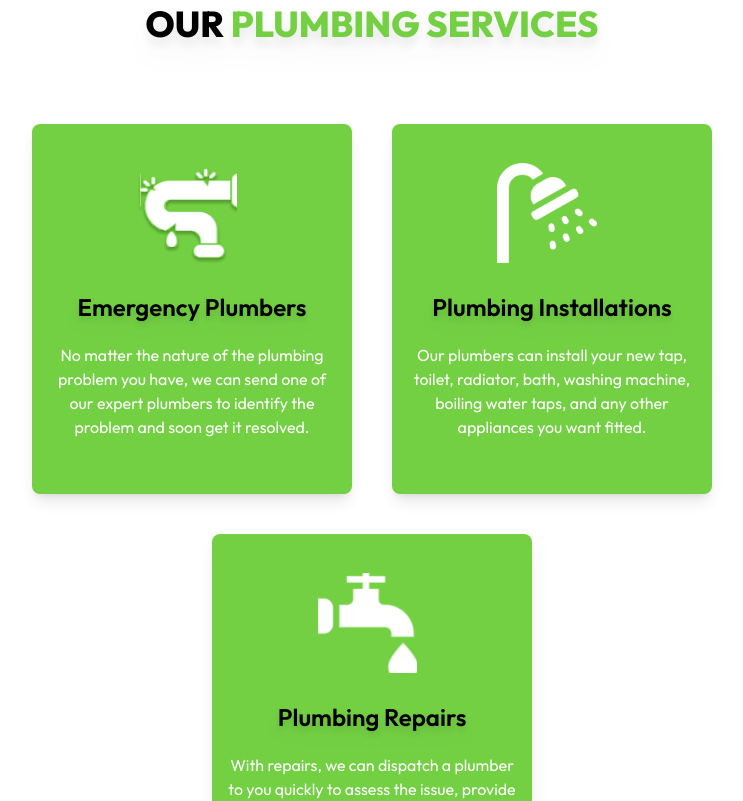
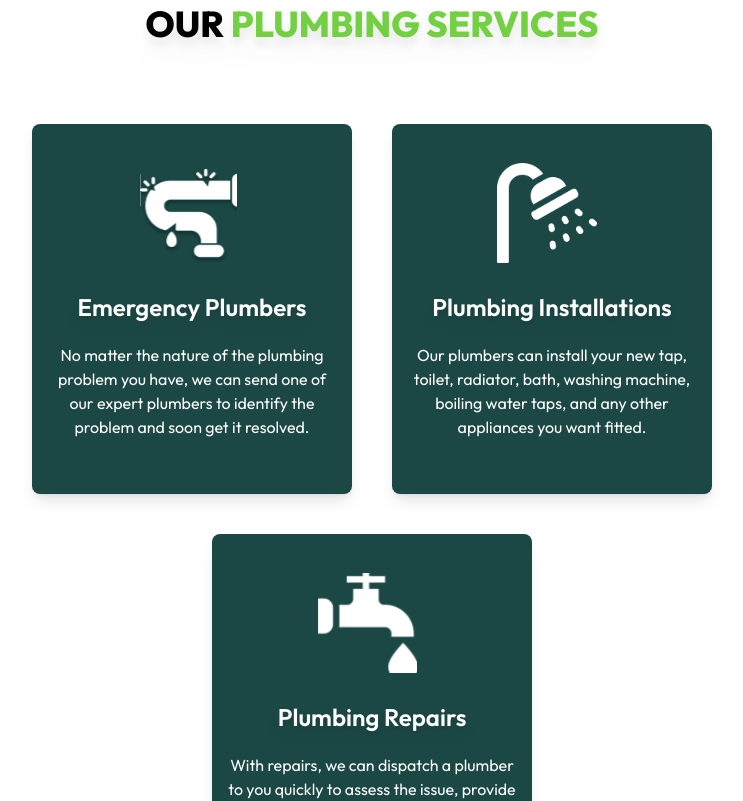
Before and after one commit to ahmedashfaq850/Plumbing-website, a Next.js app: page /plumbing in a window 1280 px wide. Shown: the part 1000-1801 px from the top of the page, without its empty margins (268-1011 px from the left). Built offline with nearby package versions, Linux system fonts and the light colour scheme.

Commit message:
changed color of plumbing services

```diff
--- a/components/PlumbingServices.jsx
+++ b/components/PlumbingServices.jsx
@@ -20,25 +20,34 @@ const services = [
 ]
 const PlumbingServices = () => {
   return (
-    <div className='p-12'>
-        <Heading afterOurText='PLUMBING SERVICES'/>
-        <div className='flex gap-10 mb-7 sm:mb-10 flex-wrap justify-center mt-10'>
-            {services.map((service, index) => (
-                <div key={index} className='flex p-3 md:p-0 flex-col max-w-[300px]  items-center justify-center sm:w-[320px] sm:p-3   md:min-w-[320px] md:min-h-[370px] 2xl:min-w-[400px]  bg-[#73D043] rounded-lg shadow-lg  '>
-
-                        <div className='w-12 h-12 md:w-[110px] md:h-[100px]'>
-                            <Image className='mt-4 md:mt-0' src={service.imageSrc} alt={service.title} width={100} height={100} />
-                        </div>
-                        <h3 className='mt-7 mb-0   sm:mb-1 text-lg sm:text-2xl  font-semibold drop-shadow-lg    '>{service.title}</h3>
-                        <p className='text-center p-3 md:p-4 text-white md:text-base     text-xs'>{service.description}</p>
-
-                </div>
-            ))}
-
-
-        </div>
+    <div className="p-12">
+      <Heading afterOurText="PLUMBING SERVICES" />
+      <div className="flex gap-10 mb-7 sm:mb-10 flex-wrap justify-center mt-10">
+        {services.map((service, index) => (
+          <div
+            key={index}
+            className="flex p-3 md:p-0 flex-col max-w-[300px]  items-center justify-center sm:w-[320px] sm:p-3   md:min-w-[320px] md:min-h-[370px] 2xl:min-w-[400px]  bg-[#1B4845] rounded-lg shadow-lg  "
+          >
+            <div className="w-12 h-12 md:w-[110px] md:h-[100px]">
+              <Image
+                className="mt-4 md:mt-0"
+                src={service.imageSrc}
+                alt={service.title}
+                width={100}
+                height={100}
+              />
+            </div>
+            <h3 className="mt-7 mb-0 text-white   sm:mb-1 text-lg sm:text-2xl  font-semibold drop-shadow-lg    ">
+              {service.title}
+            </h3>
+            <p className="text-center p-3 md:p-4 text-white md:text-base     text-xs">
+              {service.description}
+            </p>
+          </div>
+        ))}
+      </div>
     </div>
-  )
+  );
 }
 
 export default PlumbingServices;
```
